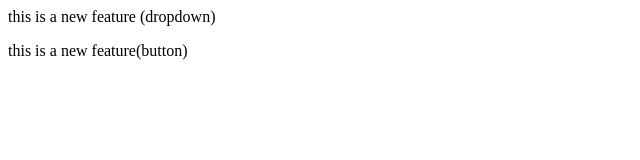
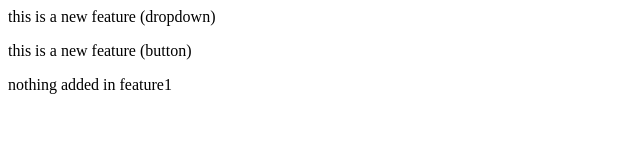
Before and after one commit to affanfarwah/Branchrepo, a plain HTML site: page index.html in a window 1280 px wide. Shown: the whole page, without its empty margins (0-640 px from the left). Drawn offline with Linux system fonts and the light colour scheme.

Commit message:
para of nothing added

```diff
--- a/index.html
+++ b/index.html
@@ -1,2 +1,4 @@
 <p>this is a new feature (dropdown)</p>
-<p>this is a new feature(button)</p>
+<p>this is a new feature (button)</p>
+
+<p>nothing added in feature1</p>
```
